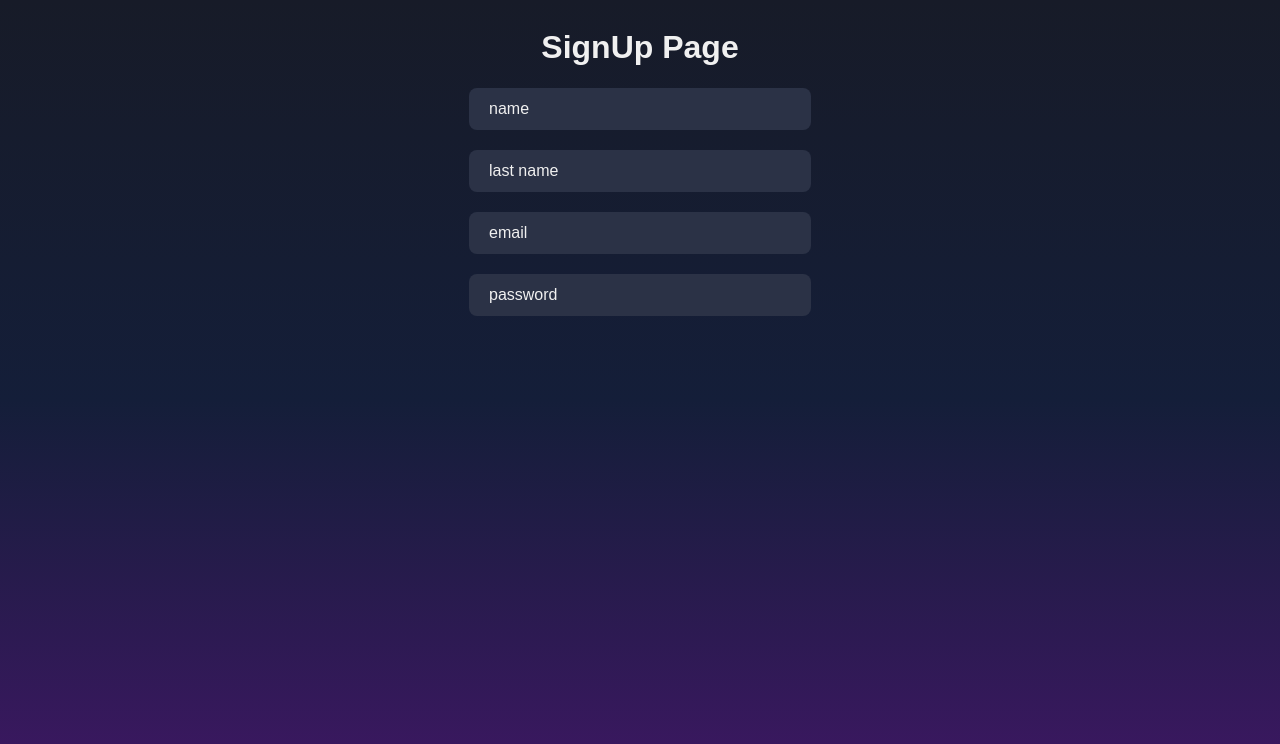
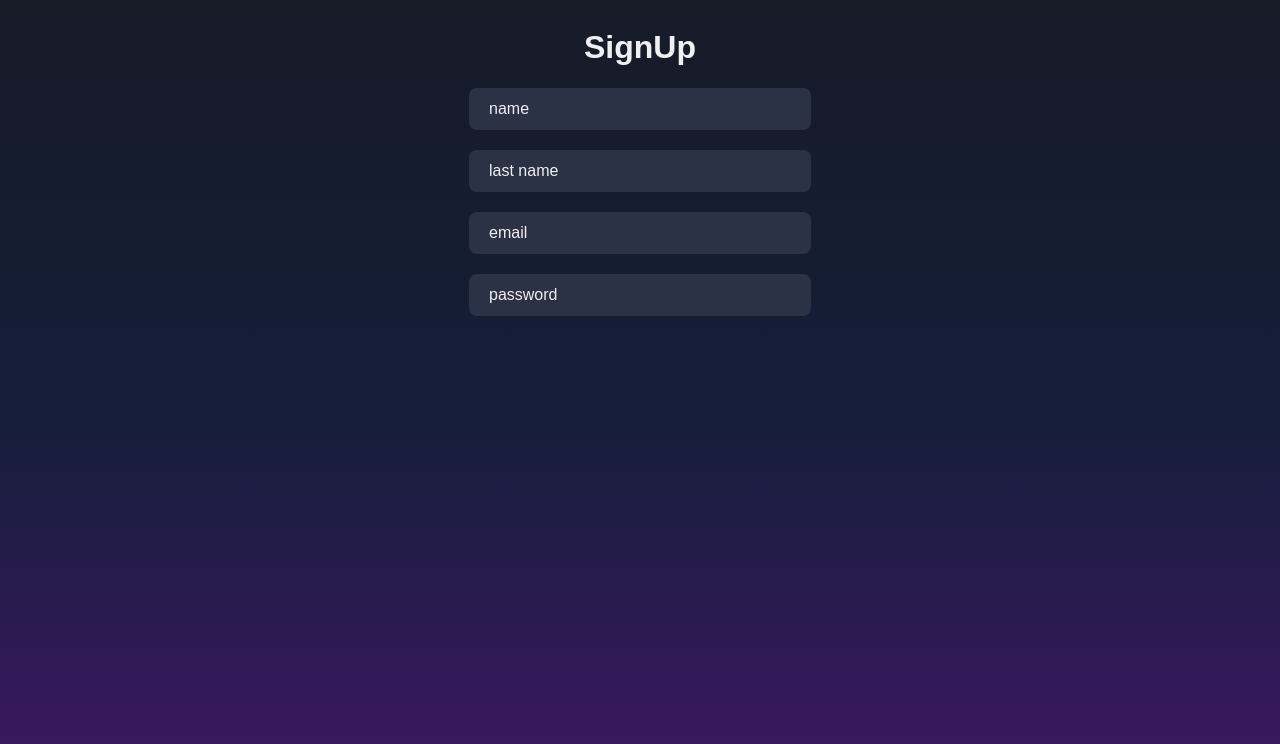
Before and after one commit to aliiimaher/ToDoList-Frontend, a Vue app: page /signup in a window 1280 px wide. Shown: the top 744 px of the page. Built offline with nearby package versions, Linux system fonts and the light colour scheme.

Commit message:
remove page in h1 tag

```diff
--- a/src/views/SignUp.vue
+++ b/src/views/SignUp.vue
@@ -1,6 +1,6 @@
 <template>
   <div class="container">
-    <h1>SignUp Page</h1>
+    <h1>SignUp</h1>
     <TextInput placeholder="name" class="input"></TextInput>
     <TextInput placeholder="last name" class="input"></TextInput>
     <TextInput placeholder="email" class="input"></TextInput>
```
